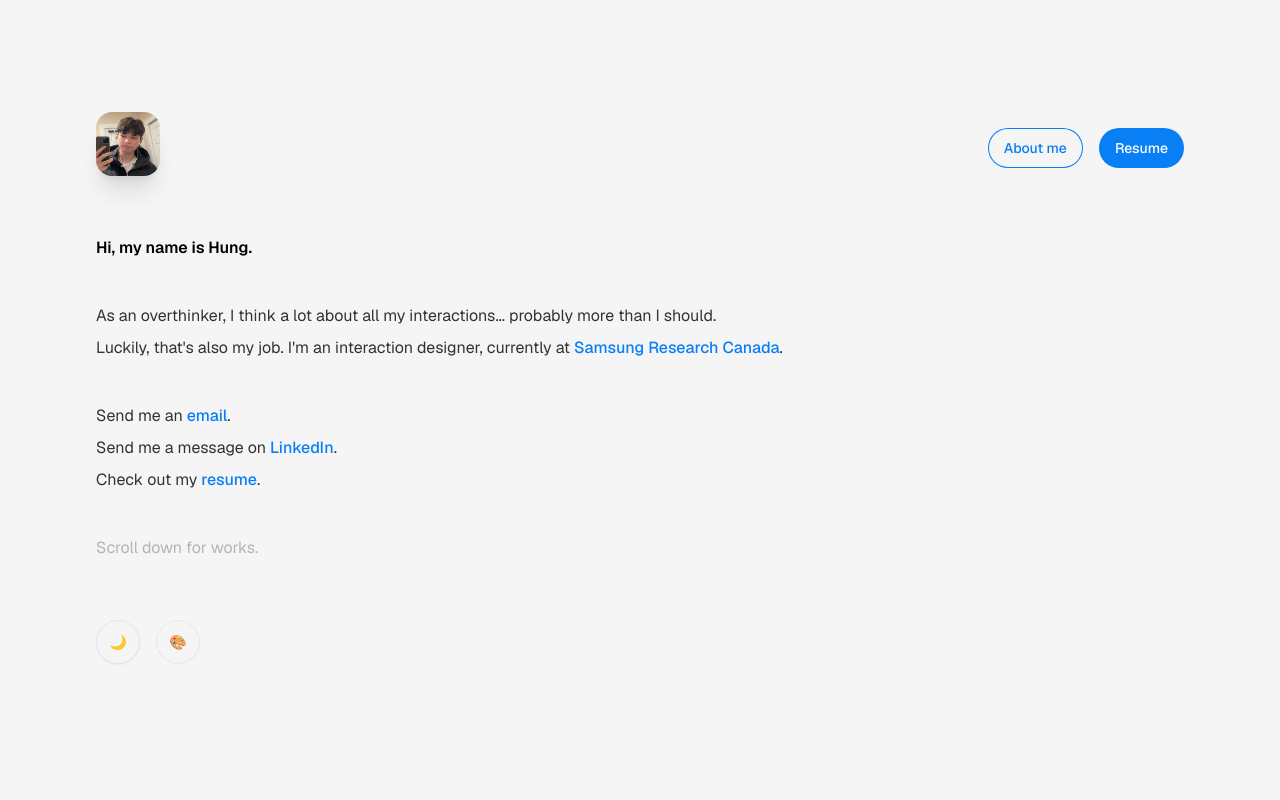
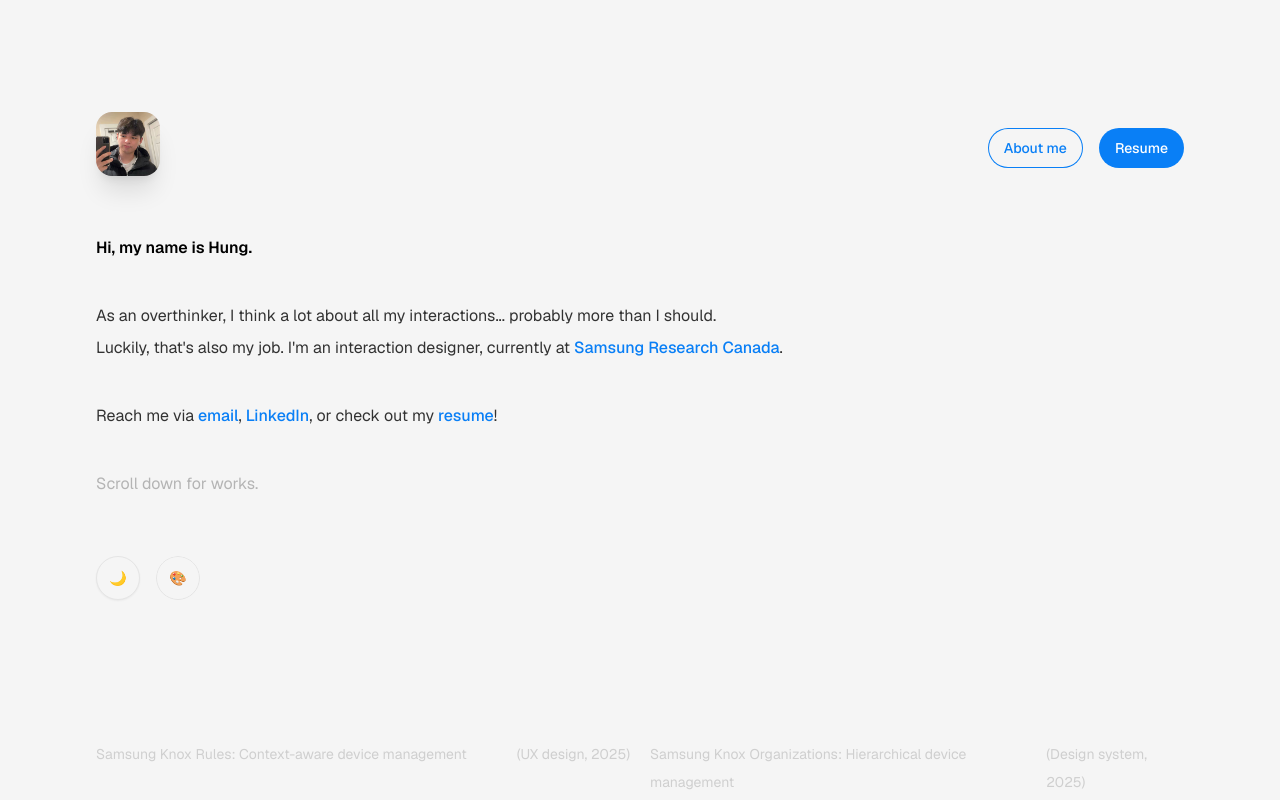
Before and after one commit to duyhung-tran/duyhung-tran.github.io, a Next.js app: page / in a window 1280 px wide. Shown: the top 800 px of the page. Built offline with nearby package versions, Linux system fonts and the light colour scheme.

Commit message:
Update page.tsx

```diff
--- a/app/page.tsx
+++ b/app/page.tsx
@@ -53,11 +53,9 @@ export default function Home2() {
               <div className="mb-9"></div>
               <div>
                 {/* <p className="text-md text-[var(--colour-bodytext)]">Good things start with a hello - whether through an <span className="inline-block"><MyButton link="mailto:d.hungtran12@gmail.com" target="_blank" variant="hyperlink" text="email" textSize="text-md"/></span>, a <span className="inline-block"><MyButton link="https://www.linkedin.com/in/hung-tran-profile/" target="_blank" variant="hyperlink" text="LinkedIn" textSize="text-md"/></span> message, or my <span className="inline-block"><MyButton link="https://drive.google.com/file/d/1CrubhoYF0ok5oFfJT3Ffxlkr6Jp0p8Jk/view?usp=sharing" target="_blank" variant="hyperlink" text="resume" textSize="text-md"/></span>!</p> */}
-                {/* <p className="text-md text-[var(--colour-bodytext)]">See who's said hello before. View my <span className="inline-block"><MyButton link="#testimonials" target="_self" variant="hyperlink" text="testimonials" textSize="text-md"/></span>.</p> */}
-                <p className="text-md text-[var(--colour-bodytext)]">Send me an <span className="inline-block"><MyButton link="mailto:d.hungtran12@gmail.com" target="_blank" variant="hyperlink" text="email" textSize="text-md"/></span>.</p>
-                <p className="text-md text-[var(--colour-bodytext)]">Send me a message on <span className="inline-block"><MyButton link="https://www.linkedin.com/in/hung-tran-profile/" target="_blank" variant="hyperlink" text="LinkedIn" textSize="text-md"/></span>.</p>
-                <p className="text-md text-[var(--colour-bodytext)]">Check out my <span className="inline-block"><MyButton link="https://drive.google.com/file/d/1CrubhoYF0ok5oFfJT3Ffxlkr6Jp0p8Jk/view?usp=sharing" target="_blank" variant="hyperlink" text="resume" textSize="text-md"/></span>.</p>
-                {/* <p className="text-md text-[var(--colour-bodytext)]">View my <span className="inline-block"><MyButton link="#testimonials" target="_self" variant="hyperlink" text="testimonials" textSize="text-md"/></span>.</p> */}
+                <p className="text-md text-[var(--colour-bodytext)]">Reach me via <span className="inline-block"><MyButton link="mailto:d.hungtran12@gmail.com" target="_blank" variant="hyperlink" text="email" textSize="text-md"/></span>, <span className="inline-block"><MyButton link="https://www.linkedin.com/in/hung-tran-profile/" target="_blank" variant="hyperlink" text="LinkedIn" textSize="text-md"/></span>, or check out my <span className="inline-block"><MyButton link="https://drive.google.com/file/d/1CrubhoYF0ok5oFfJT3Ffxlkr6Jp0p8Jk/view?usp=sharing" target="_blank" variant="hyperlink" text="resume" textSize="text-md"/></span>!</p>
+                {/* <p className="text-md text-[var(--colour-bodytext)]">Send me a message on <span className="inline-block"><MyButton link="https://www.linkedin.com/in/hung-tran-profile/" target="_blank" variant="hyperlink" text="LinkedIn" textSize="text-md"/></span>.</p> */}
+                {/* <p className="text-md text-[var(--colour-bodytext)]">Check out my <span className="inline-block"><MyButton link="https://drive.google.com/file/d/1CrubhoYF0ok5oFfJT3Ffxlkr6Jp0p8Jk/view?usp=sharing" target="_blank" variant="hyperlink" text="resume" textSize="text-md"/></span>.</p> */}
               </div>
               <div className="mb-9"></div>
               <p className="text-md text-[var(--colour-bodytext-3)] leading-loose">Scroll down for works.</p>
@@ -77,7 +75,7 @@ export default function Home2() {
               </div>
             </SlideUpNoThres>
 
-            <div className="mb-45"></div>
+            <div className="mb-35"></div>
 
             {/* <Heading text="These are what I have done." variant="black"/>
             <div className="mb-12"></div> */}
```
